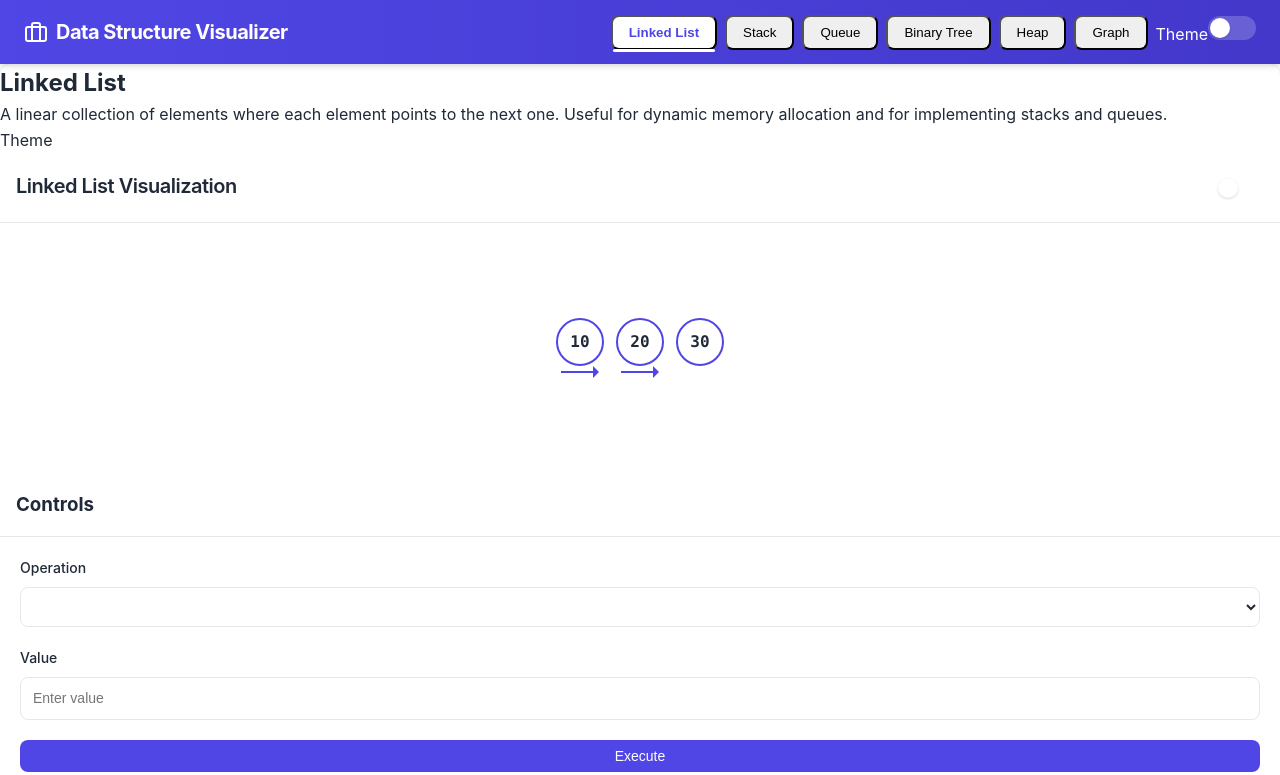
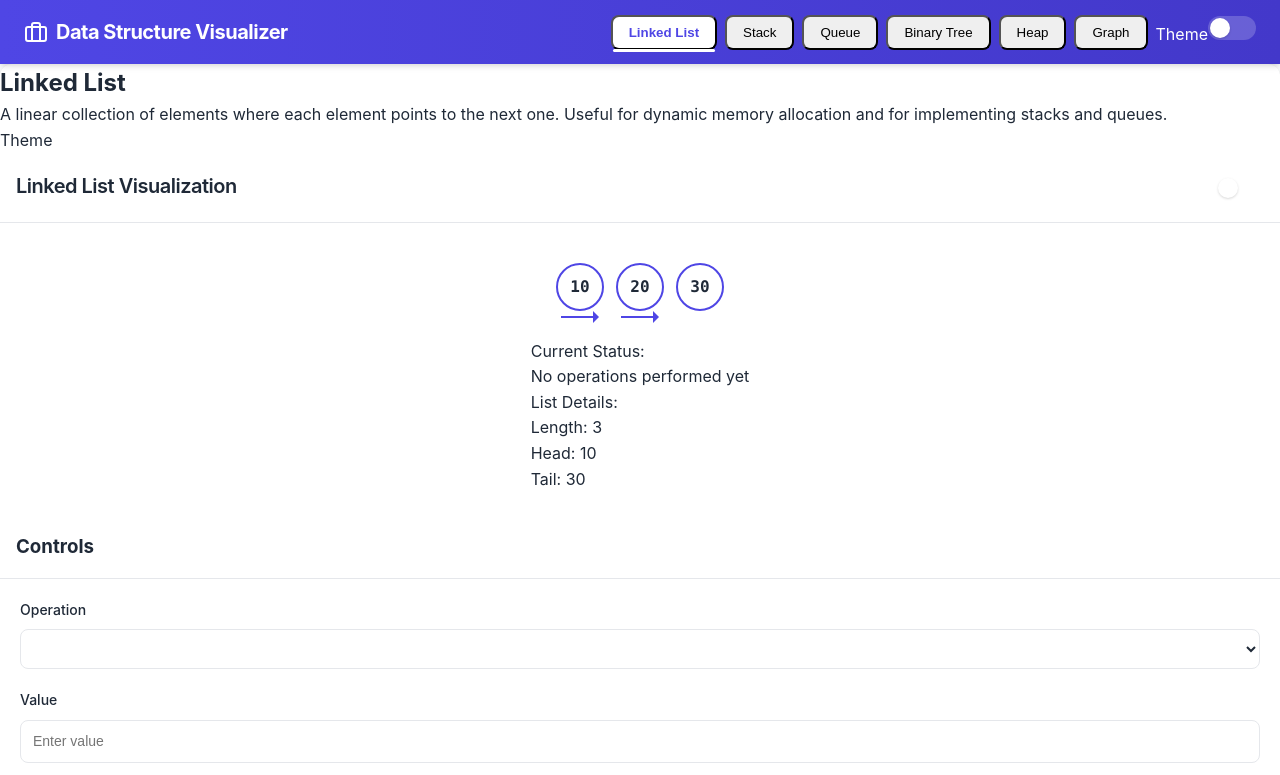
Before and after one commit to f3mi/data-structure-visualizer, a Vue app: page / in a window 1280 px wide. Shown: the top 775 px of the page. Built offline with nearby package versions, Linux system fonts and the light colour scheme.

Commit message:
Enhancing Layout and Component Styling

```diff
--- a/src/components/Visualizer.vue
+++ b/src/components/Visualizer.vue
@@ -1,5 +1,5 @@
 <template>
-  <div class="bg-gray-100 rounded-lg p-4 h-96 overflow-auto">
+  <div class="bg-gray-100 rounded-lg h-full flex flex-col">
     <component
       :is="activeVisualizerComponent"
       :animationSpeed="animationSpeed"
--- a/src/components/dataStructures/LinkedList.vue
+++ b/src/components/dataStructures/LinkedList.vue
@@ -1,5 +1,5 @@
 <template>
-  <div class="visualizer-container">
+  <div class="visualizer-container h-full">
     <div class="visualizer-header">
       <h3 class="card-title">Linked List Visualization</h3>
       <div class="theme-toggle" :class="{ active: isDarkMode }" @click="toggleDarkMode"></div>
@@ -13,7 +13,9 @@
         </div>
 
         <div v-else class="w-full">
-          <div class="linked-list-container" v-if="linkedList.length > 0">
+          <!-- Horizontal scrollable container for linked list -->
+          <div class="overflow-x-auto pb-4 w-full">
+            <div class="linked-list-container inline-flex flex-nowrap min-w-full" v-if="linkedList.length > 0">
               <div
                 v-for="(node, index) in linkedList"
                 :key="index"
@@ -37,13 +39,30 @@
                 </div>
               </div>
             </div>
+          </div>
 
-          <div v-else class="text-center py-12 text-muted-foreground">
+          <div v-if="linkedList.length === 0" class="text-center py-12 text-muted-foreground">
             Empty linked list. Use the control panel to add nodes.
           </div>
 
-          <div class="mt-6 text-sm text-muted-foreground text-center" v-if="operationLog">
-            Last operation: {{ operationLog }}
+          <div class="mt-4 p-2 bg-gray-50 rounded border border-gray-100">
+            <div class="text-sm font-medium">Current Status:</div>
+            <div class="text-sm text-muted-foreground" v-if="operationLog">
+              {{ operationLog }}
+            </div>
+            <div class="text-sm text-muted-foreground" v-else>
+              No operations performed yet
+            </div>
+          </div>
+
+          <!-- Node details section -->
+          <div class="mt-4 p-2 bg-gray-50 rounded border border-gray-100">
+            <div class="text-sm font-medium mb-2">List Details:</div>
+            <div class="grid grid-cols-2 gap-2 text-sm">
+              <div>Length: <span class="font-mono">{{ linkedList.length }}</span></div>
+              <div>Head: <span class="font-mono">{{ linkedList.length > 0 ? linkedList[0].value : 'null' }}</span></div>
+              <div>Tail: <span class="font-mono">{{ linkedList.length > 0 ? linkedList[linkedList.length - 1].value : 'null' }}</span></div>
+            </div>
           </div>
         </div>
       </div>
```
Lines whose indentation alone changed are shown as unchanged.
